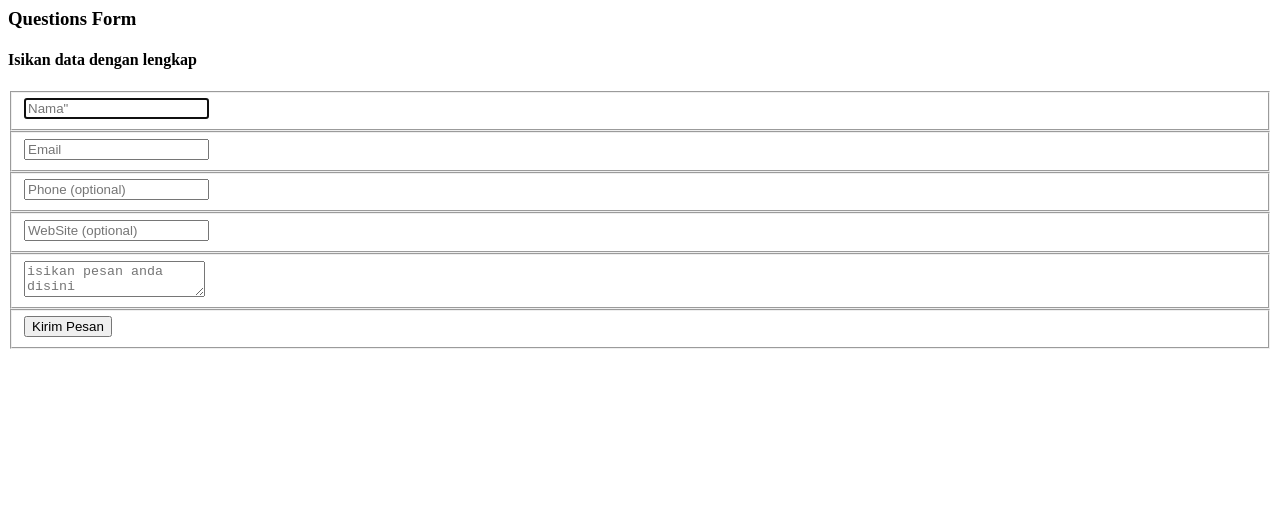
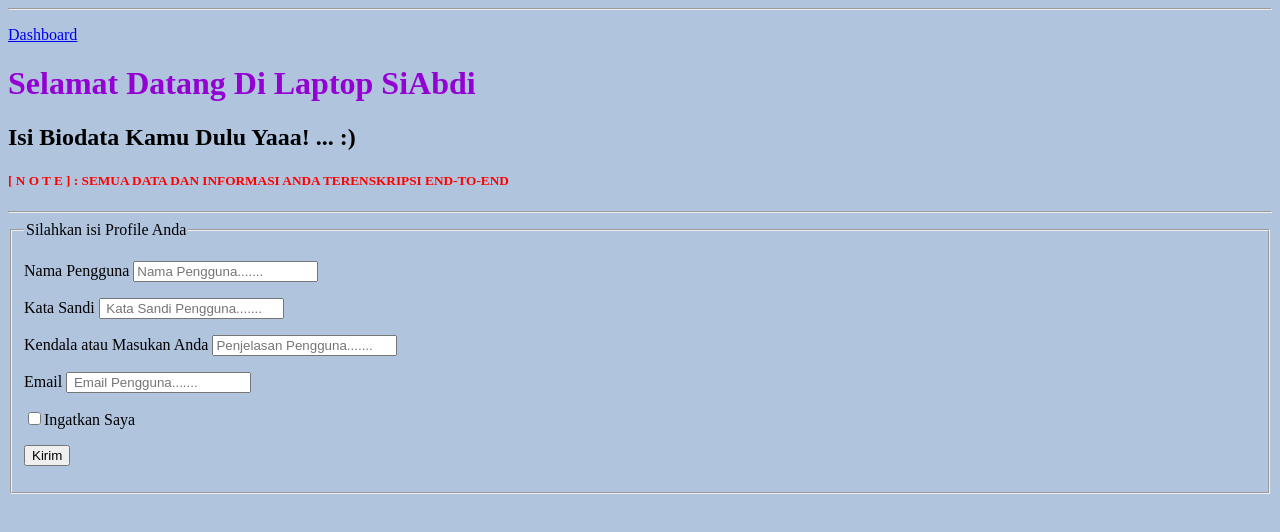
Before and after one commit to Abdipatuan1/abdipatuan6, a plain HTML site: page index.html in a window 1280 px wide. Drawn offline with Linux system fonts and the light colour scheme.

Commit message:
Update index.html

```diff
--- a/index.html
+++ b/index.html
@@ -1,25 +1,43 @@
-<div class="container">
-<form id="contact" action="" method="post">
-<h3>Questions Form</h3>
-<h4>Isikan data dengan lengkap</h4>
-<fieldset>
-<input placeholder=Nama" type="text" tabindex="1" required autofocus>
-</fieldset>
-<fieldset>
-<input placeholder="Email" type="email" tabindex="2" required>
-</fieldset>
-<fieldset>
-<input placeholder="Phone (optional)" type="tel" tabindex="3" required>
-</fieldset>
-<fieldset>
-<input placeholder="WebSite (optional)" type="url" tabindex="4" required>
-</fieldset>
-<fieldset>
-<textarea placeholder="isikan pesan anda disini" tabindex="5" required></textarea>
-</fieldset>
-<fieldset>
-<button name="submit" type="submit" id="contact-submit" data-submit="...Sending">Kirim Pesan</button>
-</fieldset>
+<!DOCTYPE html>
+<html lang="en">
+<head>
+  <title>Laptop SiAbdi</title>
+</head>
+<body background="background-color" style="background-color:LightSteelBlue;">
+    <hr>
+    <p>
+  <a href="Dashboard.html">Dashboard</a>
+</p>
+  <h1 style="color:darkviolet;"> Selamat Datang Di Laptop SiAbdi</h1>
+  <h2> Isi Biodata Kamu Dulu Yaaa! ... :)</h2>
+  <h5 style="color:red;">[ N O T E ] : SEMUA DATA DAN INFORMASI ANDA TERENSKRIPSI END-TO-END</h5>
+  <hr>
+  <form action="ContactUs.html" method="post">
+    <fieldset>
+      <legend>Silahkan isi Profile Anda</legend>
+      <p>
+        <label>Nama Pengguna</label>
+        <input type="text" name="Nama Pengguna" placeholder="Nama Pengguna......."/>
+      </p>
+      <p>
+        <label>Kata Sandi</label>
+        <input type="password" name="Kata Sandi" placeholder=" Kata Sandi Pengguna......."/>
+      </p>
+      <p>
+        <label>Kendala atau Masukan Anda</label>
+        <input type="text" name="Kendala atau Masukan Anda" placeholder="Penjelasan Pengguna......."/>
+      </p>
+      <p>
+        <label>Email</label>
+        <input type="Email" name="Email Anda" placeholder=" Email Pengguna......."/>
+      </p>
+      <p>
+        <label><input type="checkbox" name="Ingatkan Saya" value="remeber"/>Ingatkan Saya</label>
+      </p>
+      <p>
+        <label><input type="submit" name="kirim Data"value="Kirim"/></label>
+      </p>
+  </form>
 
-</form>
-</div>
+</body>
+</html>
```
